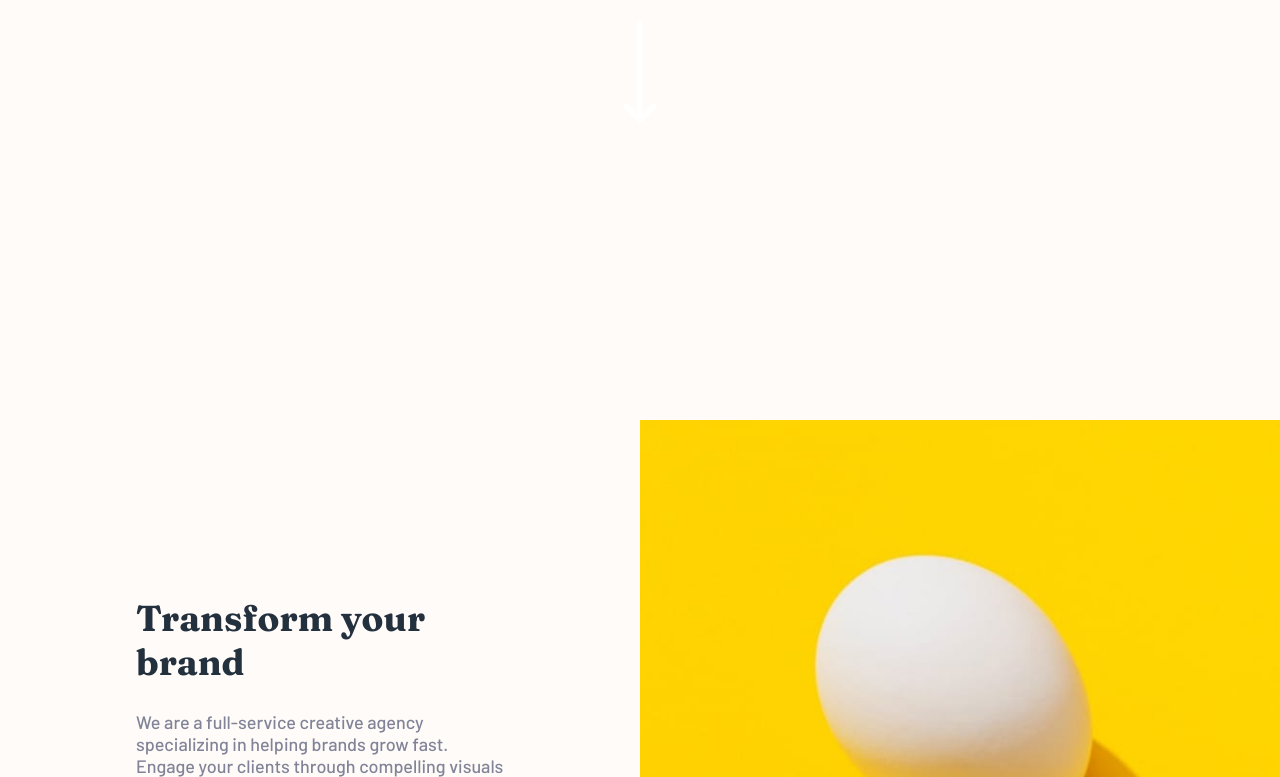
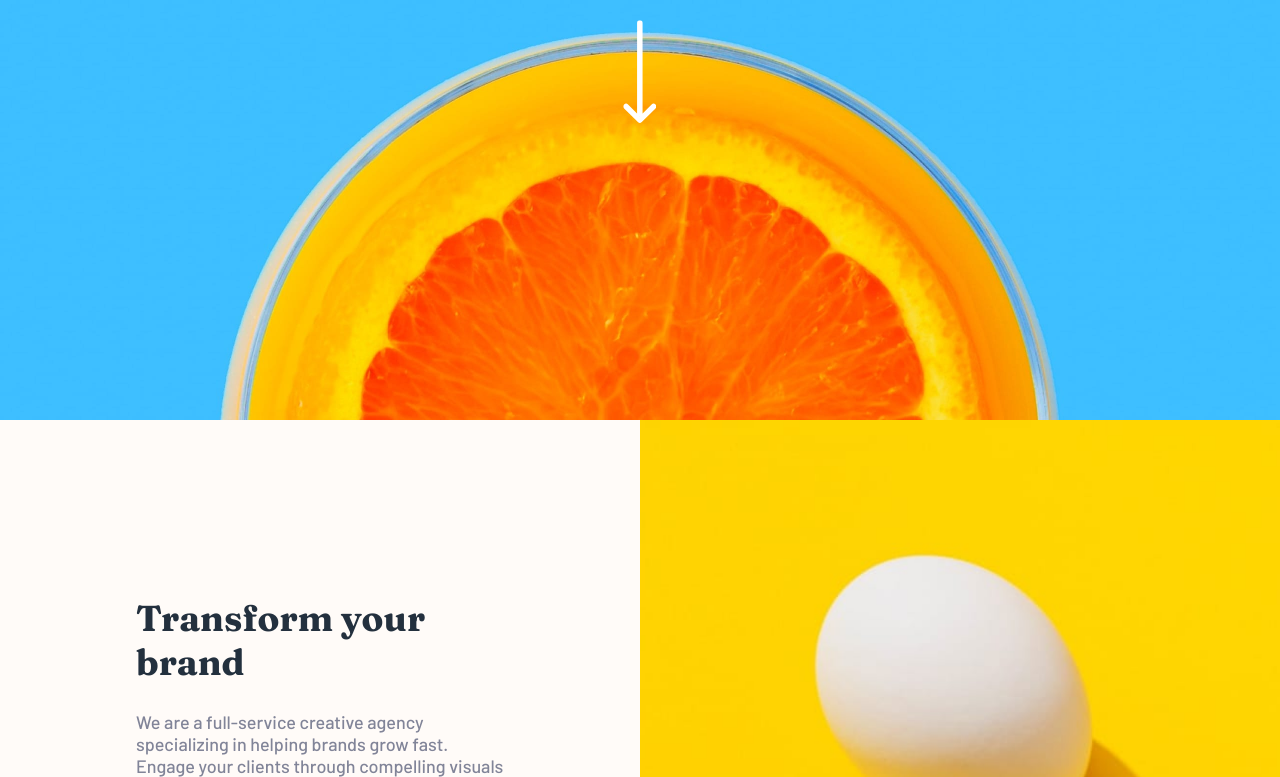
Before and after one commit to blaqbox-prime/sunnyside-agency-landing-page, a plain HTML site: page index.html in a window 1280 px wide. Shown: the part 380-1157 px from the top of the page. Drawn offline with Linux system fonts and the light colour scheme; files whose address does not match are found by name.

Commit message:
Update style.css

```diff
--- a/assets/css/style.css
+++ b/assets/css/style.css
@@ -363,7 +363,7 @@ article > .content > p {
 @media screen and (min-width: 760px) {
   /* Header */
   #header {
-    background-image: url("./assets/images/desktop/image-header.jpg");
+    background-image: url("../../assets/images/desktop/image-header.jpg");
 
     padding: 2rem;
   }
```
